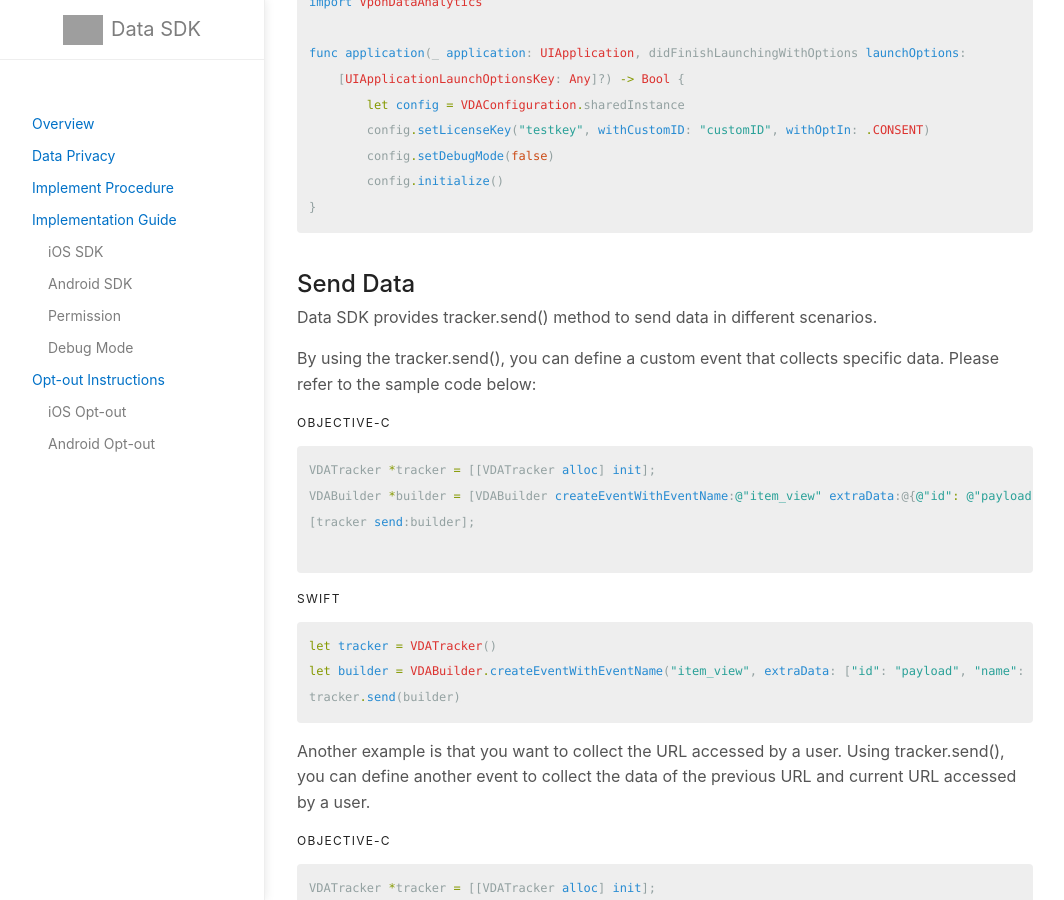
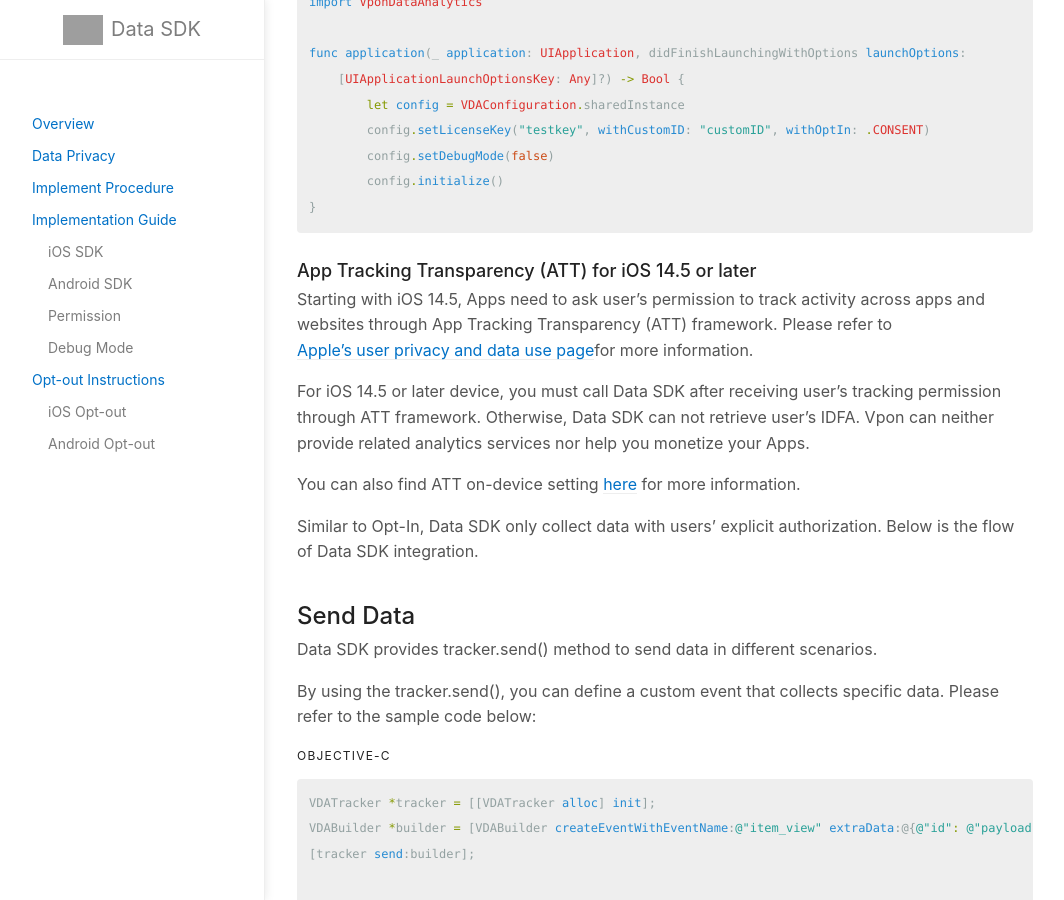
Before and after one commit to vpon-data/data-sdk, a Jekyll site: the page built from docs/iOS.md, in a window 1280 px wide and 900 px high, scrolled down 2649 px. Shown: the whole window, without its empty margins (107-1171 px from the left). Built offline with Jekyll 4.4.1, drawn with Linux system fonts in a browser that asks for light colours; grey boxes are pictures that could not be loaded.

Commit message:
Update iOS.md

````diff
--- a/docs/iOS.md
+++ b/docs/iOS.md
@@ -121,6 +121,18 @@ func application(_ application: UIApplication, didFinishLaunchingWithOptions lau
 }
 ```
 
+### App Tracking Transparency (ATT) for iOS 14.5 or later
+Starting with iOS 14.5, Apps need to ask user’s permission to track activity across apps and websites through App Tracking Transparency (ATT) framework. Please refer to [Apple’s user privacy and data use page](https://developer.apple.com/app-store/user-privacy-and-data-use/)for more information.
+
+For iOS 14.5 or later device, you must call Data SDK after receiving user's tracking permission through ATT framework. Otherwise, Data SDK can not retrieve user’s IDFA. Vpon can neither provide related analytics services nor help you monetize your Apps.
+
+You can also find ATT on-device setting [here](https://datasdk.vpon.com/opt-out-ios) for more information.
+
+Similar to Opt-In, Data SDK only collect data with users' explicit authorization. Below is the flow of Data SDK integration.
+
+
+
+
 ## Send Data
 Data SDK provides tracker.send() method to send data in different scenarios.
 
````
